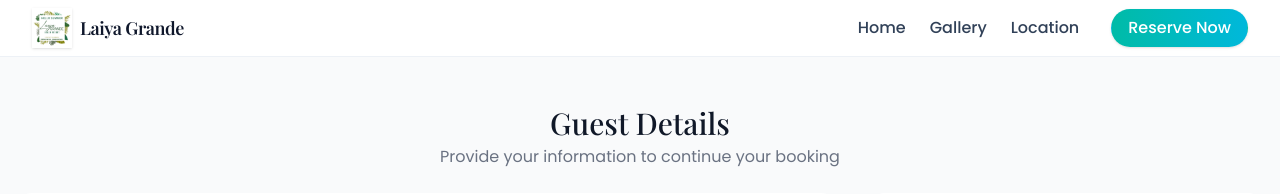
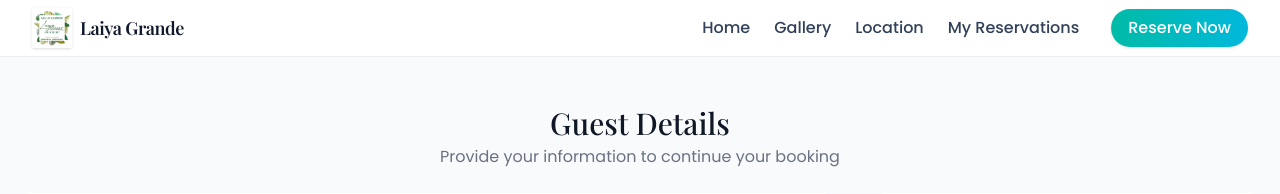
Before and after one commit to jpbreyta/laiya_grande_web, a Laravel app: page /user/booking/book in a window 1280 px wide. Shown: the top 194 px of the page. Run offline with Laravel 12, Linux system fonts and the light colour scheme; style sheets or scripts are compiled from the project's sources.

Commit message:
Update nav.blade.php

```diff
--- a/resources/views/user/layouts/nav.blade.php
+++ b/resources/views/user/layouts/nav.blade.php
@@ -1,47 +1,65 @@
-<nav id="site-nav" class="sticky top-0 z-50 bg-white/80 backdrop-blur supports-[backdrop-filter]:bg-white/60 border-b border-slate-200/60 transition-all duration-300 dark:bg-slate-900/70 dark:supports-[backdrop-filter]:bg-slate-900/60 dark:border-slate-800">
+<nav id="site-nav"
+    class="sticky top-0 z-50 bg-white/80 backdrop-blur supports-[backdrop-filter]:bg-white/60 border-b border-slate-200/60 transition-all duration-300 dark:bg-slate-900/70 dark:supports-[backdrop-filter]:bg-slate-900/60 dark:border-slate-800">
     <div class="max-w-7xl mx-auto px-4 sm:px-6 lg:px-8">
         <div id="nav-inner" class="flex justify-between h-14 items-center transition-all duration-300">
 
             <div class="flex items-center">
                 <a href="{{ url('/') }}" class="flex items-center gap-2">
-                    <img id="brand-logo" src="{{ asset('images/laiyagrande-logo.png') }}" alt="Laiya Grande Beach Resort" class="h-10 w-auto shadow-sm transition-all duration-300">
-                    <span id="brand-text" class="text-slate-900 font-semibold text-lg tracking-tight font-heading transition-all duration-300 dark:text-slate-100">Laiya Grande</span>
+                    <img id="brand-logo" src="{{ asset('images/laiyagrande-logo.png') }}" alt="Laiya Grande Beach Resort"
+                        class="h-10 w-auto shadow-sm transition-all duration-300">
+                    <span id="brand-text"
+                        class="text-slate-900 font-semibold text-lg tracking-tight font-heading transition-all duration-300 dark:text-slate-100">Laiya
+                        Grande</span>
                 </a>
             </div>
 
             <div class="hidden md:flex items-center space-x-6">
-                <a href="{{ url('/') }}" class="text-slate-700 dark:text-slate-200 font-medium hover:text-teal-700 dark:hover:text-teal-400 hover:underline underline-offset-4 decoration-teal-400/60 transition">Home</a>
-                <a href="{{ url('/gallery') }}" class="text-slate-700 dark:text-slate-200 font-medium hover:text-teal-700 dark:hover:text-teal-400 hover:underline underline-offset-4 decoration-teal-400/60 transition">Gallery</a>
-                <a href="{{ url('/location') }}" class="text-slate-700 dark:text-slate-200 font-medium hover:text-teal-700 dark:hover:text-teal-400 hover:underline underline-offset-4 decoration-teal-400/60 transition">Location</a>
-                <a id="nav-cta" href="{{ url('/register') }}"
-                class="ml-2 inline-flex items-center rounded-full border border-transparent bg-gradient-to-r from-teal-500 to-cyan-500 text-white px-4 py-1.5 font-medium shadow-sm hover:from-teal-600 hover:to-cyan-600 transition-all duration-300 dark:from-teal-500 dark:to-cyan-500 dark:hover:from-teal-400 dark:hover:to-cyan-400">
+                <a href="{{ url('/') }}"
+                    class="text-slate-700 dark:text-slate-200 font-medium hover:text-teal-700 dark:hover:text-teal-400 hover:underline underline-offset-4 decoration-teal-400/60 transition">Home</a>
+                <a href="{{ url('/gallery') }}"
+                    class="text-slate-700 dark:text-slate-200 font-medium hover:text-teal-700 dark:hover:text-teal-400 hover:underline underline-offset-4 decoration-teal-400/60 transition">Gallery</a>
+                <a href="{{ url('/location') }}"
+                    class="text-slate-700 dark:text-slate-200 font-medium hover:text-teal-700 dark:hover:text-teal-400 hover:underline underline-offset-4 decoration-teal-400/60 transition">Location</a>
+                <a href="{{ route('user.reservation.index') }}"
+                    class="text-slate-700 dark:text-slate-200 font-medium hover:text-teal-700 dark:hover:text-teal-400 hover:underline underline-offset-4 decoration-teal-400/60 transition">My
+                    Reservations</a>
+                <a id="nav-cta" href="{{ route('booking.index') }}"
+                    class="ml-2 inline-flex items-center rounded-full border border-transparent bg-gradient-to-r from-teal-500 to-cyan-500 text-white px-4 py-1.5 font-medium shadow-sm hover:from-teal-600 hover:to-cyan-600 transition-all duration-300 dark:from-teal-500 dark:to-cyan-500 dark:hover:from-teal-400 dark:hover:to-cyan-400">
                     Reserve Now
                 </a>
             </div>
 
             <div class="md:hidden">
-                <button id="nav-toggle" class="text-slate-700 dark:text-slate-200 focus:outline-none" aria-expanded="false" aria-controls="nav-menu">
+                <button id="nav-toggle" class="text-slate-700 dark:text-slate-200 focus:outline-none"
+                    aria-expanded="false" aria-controls="nav-menu">
                     Menu
                 </button>
             </div>
         </div>
     </div>
 
-    <div id="nav-menu" class="hidden md:hidden absolute inset-x-0 top-full bg-white/90 backdrop-blur supports-[backdrop-filter]:bg-white/80 border-b border-slate-200 shadow-sm px-4 pb-4 pt-3 space-y-2 dark:bg-slate-900/80 dark:supports-[backdrop-filter]:bg-slate-900/70 dark:border-slate-800">
-        <a href="{{ url('/') }}" class="block text-slate-700 dark:text-slate-200 font-medium hover:text-slate-900 dark:hover:text-white transition">Home</a>
-        <a href="{{ url('/gallery') }}" class="block text-slate-700 dark:text-slate-200 font-medium hover:text-slate-900 dark:hover:text-white transition">Gallery</a>
-        <a href="{{ url('/contact') }}" class="block text-slate-700 dark:text-slate-200 font-medium hover:text-slate-900 dark:hover:text-white transition">Location</a>
+    <div id="nav-menu"
+        class="hidden md:hidden absolute inset-x-0 top-full bg-white/90 backdrop-blur supports-[backdrop-filter]:bg-white/80 border-b border-slate-200 shadow-sm px-4 pb-4 pt-3 space-y-2 dark:bg-slate-900/80 dark:supports-[backdrop-filter]:bg-slate-900/70 dark:border-slate-800">
+        <a href="{{ url('/') }}"
+            class="block text-slate-700 dark:text-slate-200 font-medium hover:text-slate-900 dark:hover:text-white transition">Home</a>
+        <a href="{{ url('/gallery') }}"
+            class="block text-slate-700 dark:text-slate-200 font-medium hover:text-slate-900 dark:hover:text-white transition">Gallery</a>
+        <a href="{{ url('/contact') }}"
+            class="block text-slate-700 dark:text-slate-200 font-medium hover:text-slate-900 dark:hover:text-white transition">Location</a>
+        <a href="{{ route('user.reserve.index') }}"
+            class="block text-slate-700 dark:text-slate-200 font-medium hover:text-slate-900 dark:hover:text-white transition">My
+            Reservations</a>
     </div>
 </nav>
 
 <script>
-    document.getElementById('nav-toggle').addEventListener('click', function () {
+    document.getElementById('nav-toggle').addEventListener('click', function() {
         const menu = document.getElementById('nav-menu');
         const isHidden = menu.classList.toggle('hidden');
         this.setAttribute('aria-expanded', String(!isHidden));
     });
 
-    (function () {
+    (function() {
         const nav = document.getElementById('site-nav');
         const inner = document.getElementById('nav-inner');
         const logo = document.getElementById('brand-logo');
@@ -68,7 +86,10 @@
                 deactivate();
             }
         };
-        window.addEventListener('scroll', onScroll, { passive: true });
+        window.addEventListener('scroll', onScroll, {
+            passive: true
+        });
         onScroll();
     })();
 </script>
+<script src="https://cdn.jsdelivr.net/npm/bootstrap@5.3.0/dist/js/bootstrap.bundle.min.js"></script>
```
